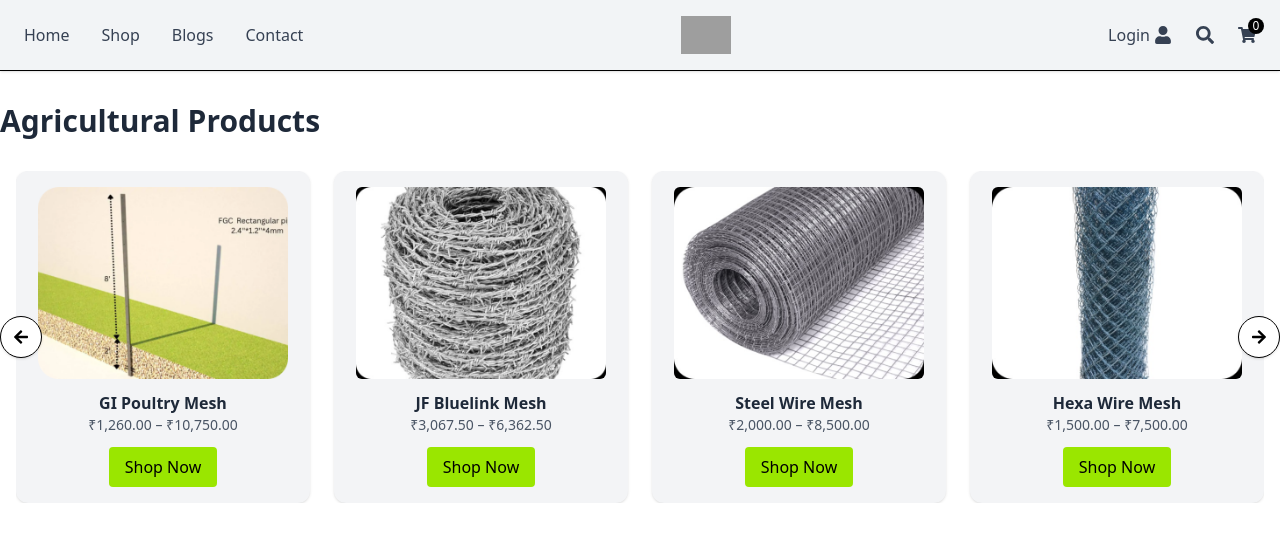
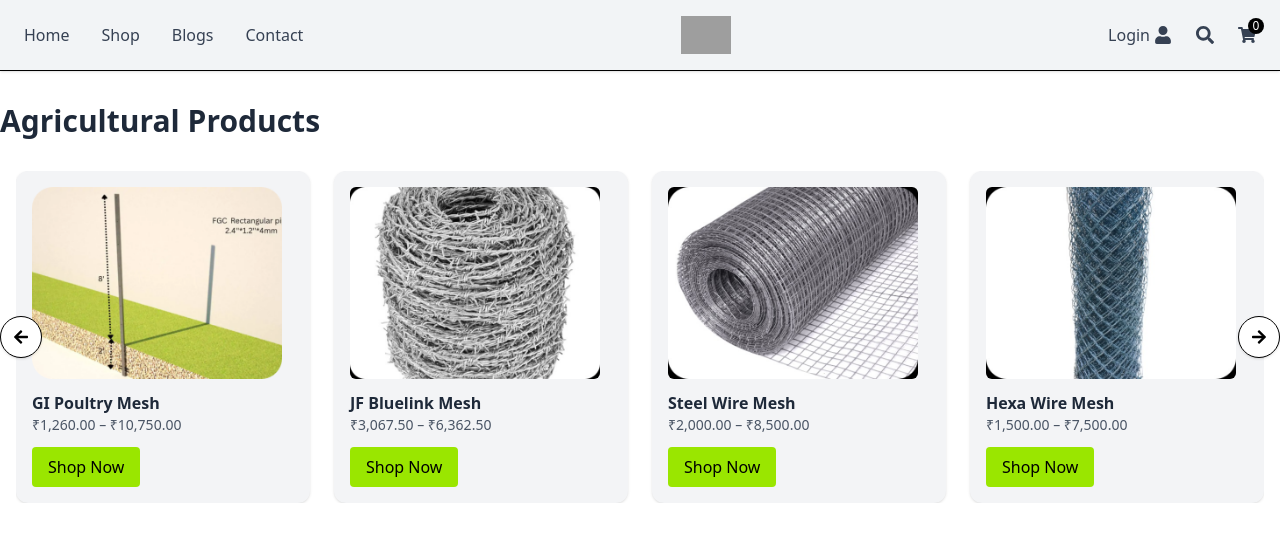
Before and after one commit to mdnazmulnhasan/fencing-justified, a Next.js app: page / in a window 1280 px wide. Shown: the top 542 px of the page. Built offline with nearby package versions, Linux system fonts and the light colour scheme; grey boxes are pictures that could not be loaded.

Commit message:
flex col removed

```diff
--- a/src/components/products/ProductCard.tsx
+++ b/src/components/products/ProductCard.tsx
@@ -11,7 +11,7 @@ type Product = {
 
 export default function ProductCard({ product }: { product: Product }) {
   return (
-    <div className="bg-gray-100 rounded-xl p-4 shadow flex flex-col items-center">
+    <div className="bg-gray-100 rounded-xl p-4 shadow">
       <Image
         src={product.image}
         alt={product.name}
@@ -19,7 +19,7 @@ export default function ProductCard({ product }: { product: Product }) {
         height={150}
         className="rounded-md object-cover"
       />
-      <h3 className="mt-3 font-semibold text-gray-800 text-center">
+      <h3 className="mt-3 font-semibold text-gray-800">
         {product.name}
       </h3>
       <p className="text-gray-600 text-sm">{product.priceRange}</p>
```
